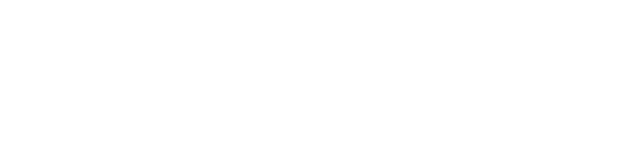
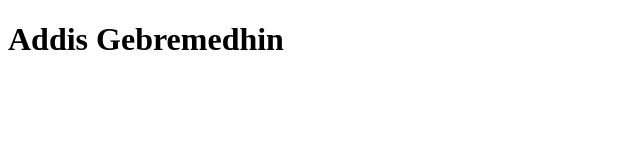
Before and after one commit to addisgebremedhin89/git-branching, a plain HTML site: page git-branching/index.html in a window 1280 px wide. Shown: the whole page, without its empty margins (0-640 px from the left). Drawn offline with Linux system fonts and the light colour scheme.

Commit message:
added name to html page

```diff
--- a/git-branching/index.html
+++ b/git-branching/index.html
@@ -6,6 +6,6 @@
         <title></title>
     </head>
     <body>
-
+      <h1>Addis Gebremedhin</h1>
     </body>
 </html>
```
